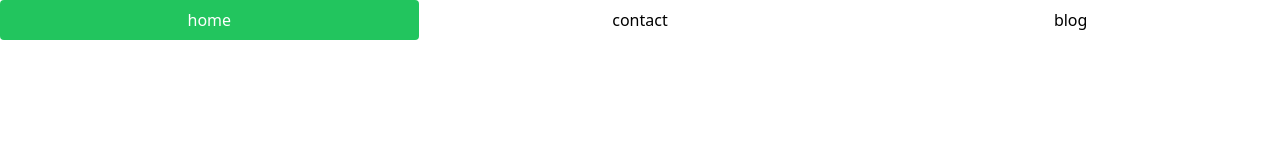
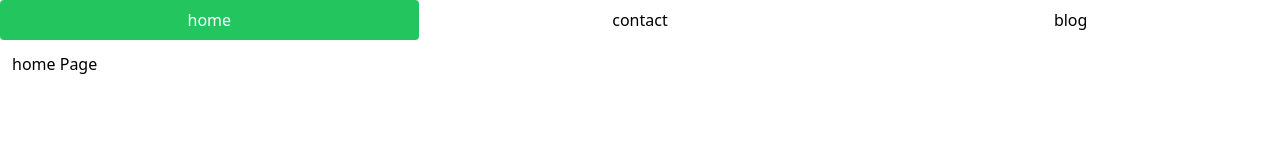
Before and after one commit to Mark-Alexis-Posadas/react-typescript-projects, a React (Vite) app: page / in a window 1280 px wide. Shown: the top 160 px of the page. Built offline with nearby package versions, Linux system fonts and the light colour scheme.

Commit message:
done tab component

```diff
--- a/src/Tab/Tab.tsx
+++ b/src/Tab/Tab.tsx
@@ -1,14 +1,35 @@
 import { useState } from "react";
 import TabItem from "./TabItem";
 import { tabText, tabContent } from "./data";
+import TabContent from "./TabContent";
 const Tab = () => {
   const [activeTab, setActiveTab] = useState<number>(0);
+
+  const handleChangeTab = (index: number) => {
+    setActiveTab(index);
+  };
   return (
-    <ul className="grid grid-cols-3 gap-3">
-      {tabText.map((item, index) => (
-        <TabItem key={index} item={item} index={index} activeTab={activeTab} />
+    <>
+      <ul className="grid grid-cols-3 gap-3">
+        {tabText.map((item, index) => (
+          <TabItem
+            key={index}
+            item={item}
+            index={index}
+            activeTab={activeTab}
+            handleChangeTab={handleChangeTab}
+          />
+        ))}
+      </ul>
+      {tabContent.map((content, index) => (
+        <TabContent
+          content={content.description}
+          key={content.id}
+          index={index}
+          activeTab={activeTab}
+        />
       ))}
-    </ul>
+    </>
   );
 };
 
--- /dev/null
+++ b/src/Tab/TabContent.tsx
@@ -0,0 +1,14 @@
+interface ContentProp {
+  content: string;
+  index: number;
+  activeTab: number;
+}
+const TabContent = ({ content, index, activeTab }: ContentProp) => {
+  return (
+    <div className={`${activeTab === index ? "block" : "hidden"} p-3`}>
+      {content}
+    </div>
+  );
+};
+
+export default TabContent;
--- a/src/Tab/TabItem.tsx
+++ b/src/Tab/TabItem.tsx
@@ -2,13 +2,15 @@ interface ItemProp {
   item: string;
   index: number;
   activeTab: number;
+  handleChangeTab: (index: number) => void;
 }
-const TabItem = ({ item, index, activeTab }: ItemProp) => {
+const TabItem = ({ item, index, activeTab, handleChangeTab }: ItemProp) => {
   return (
     <li
       className={`${
         activeTab === index ? "bg-green-500 text-white" : "bg-white text-black"
       } p-2 rounded text-center cursor-pointer`}
+      onClick={() => handleChangeTab(index)}
     >
       {item}
     </li>
--- a/src/Tab/data.ts
+++ b/src/Tab/data.ts
@@ -6,14 +6,14 @@ export const tabText: string[] = ["home", "contact", "blog"];
 export const tabContent: Data[] = [
   {
     id: 1,
-    description: "home",
+    description: "home Page",
   },
   {
     id: 2,
-    description: "content",
+    description: "content Page",
   },
   {
     id: 3,
-    description: "blog",
+    description: "blog Page",
   },
 ];
```
